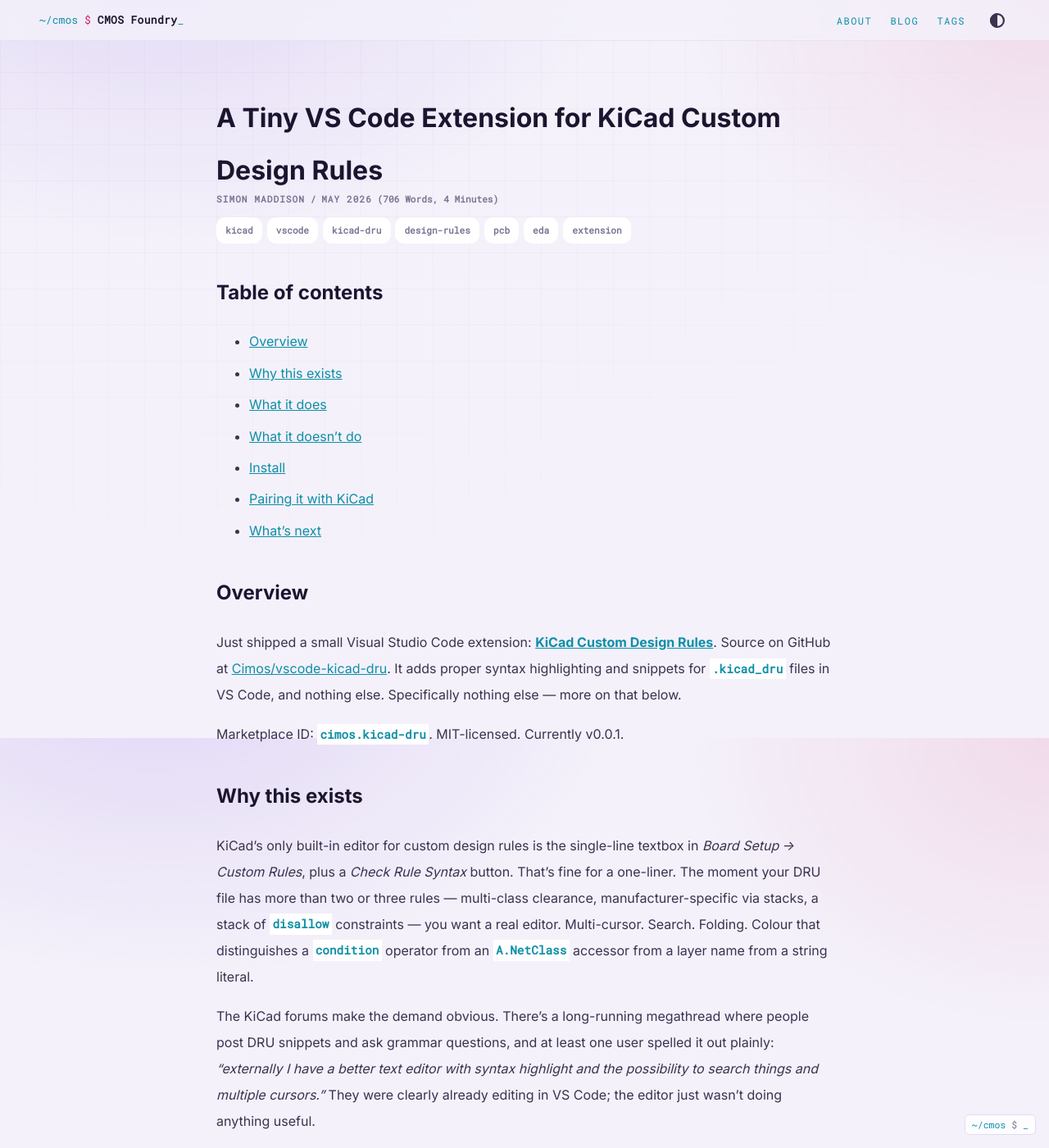
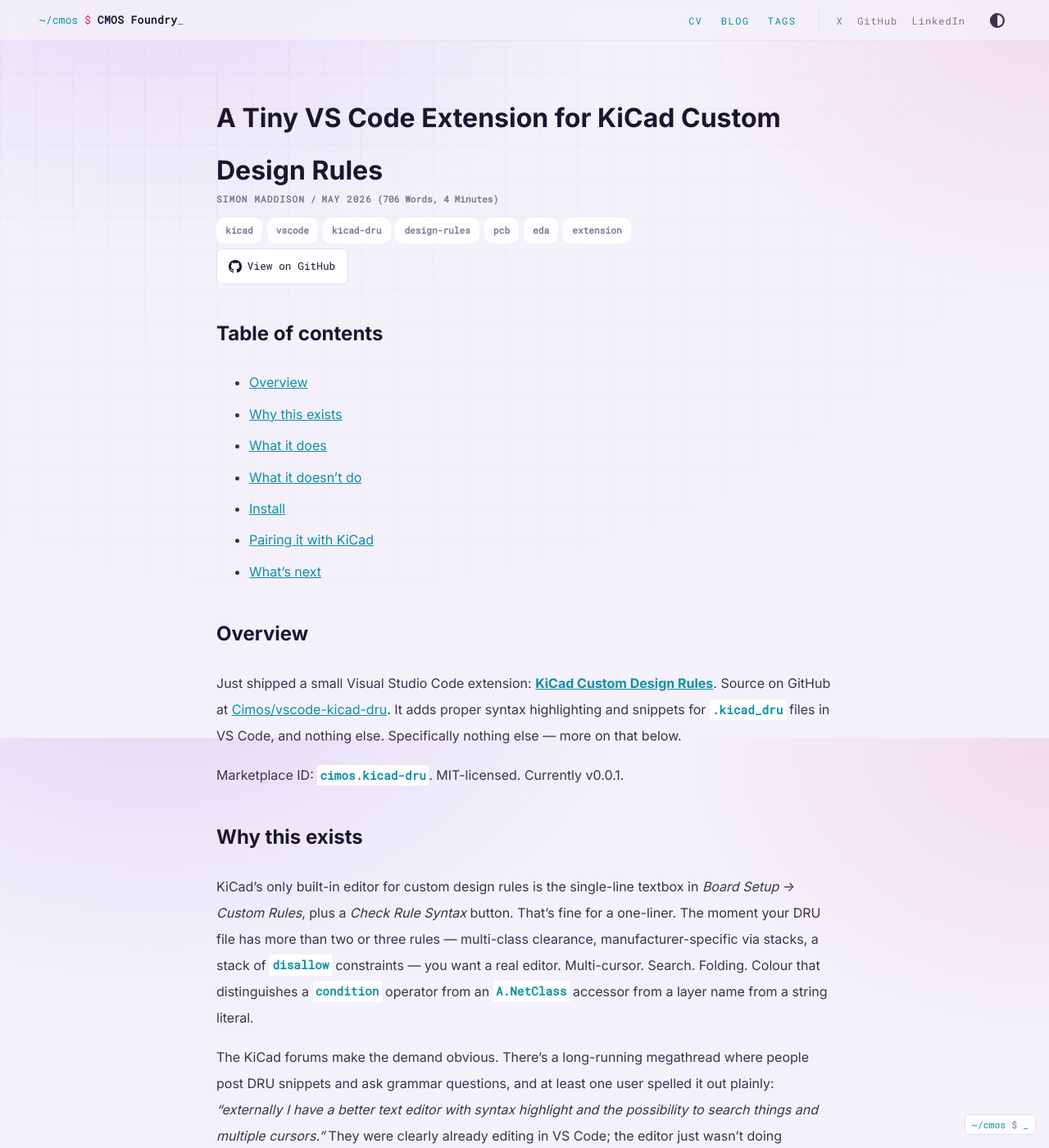
Before and after one commit to Cimos/cimos.github.io, a Jekyll site: the page built from _posts/2026-05-10-vscode-kicad-dru-extension.md, in a window 1280 px wide and 1400 px high. Shown: the whole window at 82% size. Built offline with Jekyll 4.4.1, drawn with Linux system fonts in a browser that asks for light colours; some of the changed text lies outside the part shown.

Commit message:
Act on site feedback: portfolio, nav, GitHub buttons, 3D orbit, flagship (#17)
From the in-site feedback widget:
- Remove the TODO List card + post (not portfolio material)
- Move social links (X/GitHub/LinkedIn) into the top bar; rename the About nav
  entry to CV and drop the duplicate hero About/CV button (hero CTAs are now
  Read the CV + Blog)
- Add a 'View on GitHub' button on project write-ups whose project has an
  open-source repo (looked up from _data/home.yml)
- 3D PCB viewer: remove the polar-angle cap so the board can orbit a full 360,
  including the underside
- Flagship panel: stop the boot-readout log overflowing into a horizontal
  scrollbar (fit the lines, clip instead of scroll)

```diff
--- a/_includes/pcb_viewer.html
+++ b/_includes/pcb_viewer.html
@@ -68,7 +68,7 @@
 const controls = new OrbitControls(camera, renderer.domElement);
 controls.enableDamping = true; controls.dampingFactor = 0.08;
 controls.enablePan = false; controls.minDistance = 6; controls.maxDistance = 16;
-controls.maxPolarAngle = Math.PI * 0.52;
+// full vertical orbit so the underside of the board is viewable
 controls.autoRotate = !reduce; controls.autoRotateSpeed = 1.1;
 controls.addEventListener('start', () => { controls.autoRotate = false; });
 
--- a/_includes/site_header.html
+++ b/_includes/site_header.html
@@ -8,6 +8,11 @@
         <a href="{{ item.url | relative_url }}">{{ item.title }}</a>
       {% endfor %}
     </nav>
+    <nav class="site-social" aria-label="Social links">
+      {% for item in site.data.home.footer_entries %}
+        <a href="{{ item.url }}" target="_blank" rel="noopener">{{ item.title }}</a>
+      {% endfor %}
+    </nav>
     {% if site.theme_config.appearance_toggle %}
       {% include toggle_theme_button.html %}
     {% endif %}
--- a/_layouts/home.html
+++ b/_layouts/home.html
@@ -14,10 +14,8 @@
       <p class="hero-bio">{{ site.bio | default: site.description }}</p>
     {% endif %}
     <nav class="hero-socials">
-      <a class="btn primary" href="{{ '/about' | relative_url }}">→ About / CV</a>
-      {% for item in site.data.home.footer_entries %}
-        <a class="btn" href="{{ item.url }}">{{ item.title }}</a>
-      {% endfor %}
+      <a class="btn primary" href="{{ '/about' | relative_url }}">→ Read the CV</a>
+      <a class="btn" href="{{ '/blog' | relative_url }}">Blog</a>
     </nav>
   </div>
 
--- a/_layouts/post.html
+++ b/_layouts/post.html
@@ -4,6 +4,20 @@
 
 <h1 class="post-title">{{ page.title }}</h1>
 {% include date_and_social_share.html %}
+
+{%- comment -%} Show a GitHub button when this post's project has an open-source repo {%- endcomment -%}
+{%- assign slug = page.url | remove_first: '/' | remove: '/' -%}
+{%- assign proj = site.data.home.project_entries | where: "url", slug | first -%}
+{%- unless proj -%}{%- assign proj = site.data.home.old_project_entries | where: "url", slug | first -%}{%- endunless -%}
+{%- if proj and proj.repo -%}
+<p class="repo-cta">
+  <a class="gh-button" href="https://github.com/{{ proj.repo }}" target="_blank" rel="noopener">
+    <svg viewBox="0 0 16 16" width="16" height="16" aria-hidden="true" fill="currentColor"><path d="M8 0C3.58 0 0 3.58 0 8c0 3.54 2.29 6.53 5.47 7.59.4.07.55-.17.55-.38 0-.19-.01-.82-.01-1.49-2.01.37-2.53-.49-2.69-.94-.09-.23-.48-.94-.82-1.13-.28-.15-.68-.52-.01-.53.63-.01 1.08.58 1.23.82.72 1.21 1.87.87 2.33.66.07-.52.28-.87.51-1.07-1.78-.2-3.64-.89-3.64-3.95 0-.87.31-1.59.82-2.15-.08-.2-.36-1.02.08-2.12 0 0 .67-.21 2.2.82.64-.18 1.32-.27 2-.27.68 0 1.36.09 2 .27 1.53-1.04 2.2-.82 2.2-.82.44 1.1.16 1.92.08 2.12.51.56.82 1.27.82 2.15 0 3.07-1.87 3.75-3.65 3.95.29.25.54.73.54 1.48 0 1.07-.01 1.93-.01 2.2 0 .21.15.46.55.38A8.01 8.01 0 0016 8c0-4.42-3.58-8-8-8z"/></svg>
+    View on GitHub
+  </a>
+</p>
+{%- endif -%}
+
 {% if page.pcb3d %}{% include pcb_viewer.html model=page.pcb3d caption=page.pcb3d_caption %}{% endif %}
 {{ content }}
 
--- a/_sass/foundry.scss
+++ b/_sass/foundry.scss
@@ -244,6 +244,48 @@
   text-transform: uppercase;
   text-decoration: none;
 }
+// social links live in the top bar, set off from the nav by a hairline
+.site-social {
+  display: flex;
+  gap: 1.1rem;
+  padding-left: 1.3rem;
+  margin-left: 0.2rem;
+  border-left: 1px solid var(--edge);
+}
+.site-social a {
+  font-family: "Roboto Mono", "Courier New", monospace;
+  font-size: 0.75rem;
+  letter-spacing: 0.08em;
+  text-decoration: none;
+  color: var(--text-secondary);
+}
+.site-social a:hover { color: var(--links); }
+@media screen and (max-width: 640px) {
+  .site-social { display: none; }   // keep the mobile bar uncluttered; socials remain in the footer
+}
+
+// "View on GitHub" button on project write-ups
+.repo-cta { margin: 0.4rem 0 1.4rem; }
+.gh-button {
+  display: inline-flex;
+  align-items: center;
+  gap: 0.5em;
+  font-family: "Roboto Mono", "Courier New", monospace;
+  font-size: 0.8rem;
+  text-decoration: none;
+  color: var(--headings);
+  background: var(--bg-secondary);
+  border: 1px solid var(--edge);
+  border-radius: 0.5rem;
+  padding: 0.5rem 0.9rem;
+  transition: border-color 0.18s, color 0.18s, box-shadow 0.18s, transform 0.18s;
+}
+.gh-button:hover {
+  border-color: var(--blue);
+  color: var(--blue);
+  box-shadow: 0 0 calc(16px * var(--glow)) color-mix(in srgb, var(--blue) 35%, transparent);
+  transform: translateY(-2px);
+}
 
 // ----------------- SITE FOOTER ----------------- //
 .site-footer {
@@ -421,11 +463,11 @@
 .fs-body { padding: 0.9rem 1.1rem 1rem; }
 .fs-log {
   margin: 0 0 0.9rem;
-  font-size: 0.78rem;
+  font-size: 0.76rem;
   line-height: 1.75;
-  overflow-x: auto;
+  overflow: hidden;   // decorative readout — no scrollbar; lines are sized to fit
 }
-.fs-log .ln { display: block; color: var(--text-secondary); }
+.fs-log .ln { display: block; color: var(--text-secondary); white-space: nowrap; }
 .fs-log .ln.cmd { color: var(--headings); }
 .fs-log .ln.ok  { color: #57e389; }
 .fs-log .ln.chg { color: var(--blue); }
```
Also changed, not shown: _data/home.yml (+6 -10 lines), _posts/2026-05-10-todo-list.md (deleted, +0 -35 lines), assets/images/og/todo-list.png (deleted).
